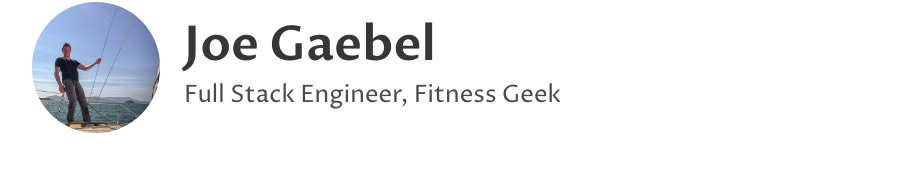
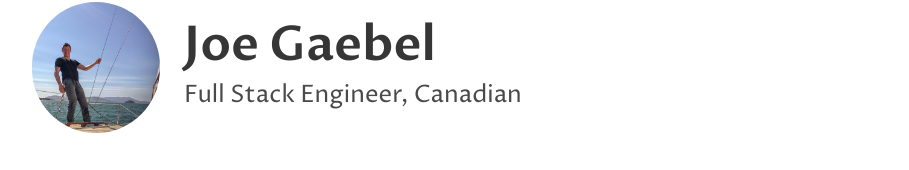
Before and after one commit to JoeGaebel/website, a React (Create React App) app: page / in a window 1280 px wide. Shown: the part 210-380 px from the top of the page, without its empty margins (48-957 px from the left). Built offline with nearby package versions, Linux system fonts and the light colour scheme; what react-animations would draw is missing.

Commit message:
Add Canadian

```diff
--- a/src/HeaderSection.tsx
+++ b/src/HeaderSection.tsx
@@ -32,6 +32,7 @@ const HeaderSection = () => {
 const SlidingList = () => {
     const proofs = [
         "Surfer",
+        "Canadian",
         "Fitness Geek",
         "Amateur Sailor",
         "Meditator",
```
